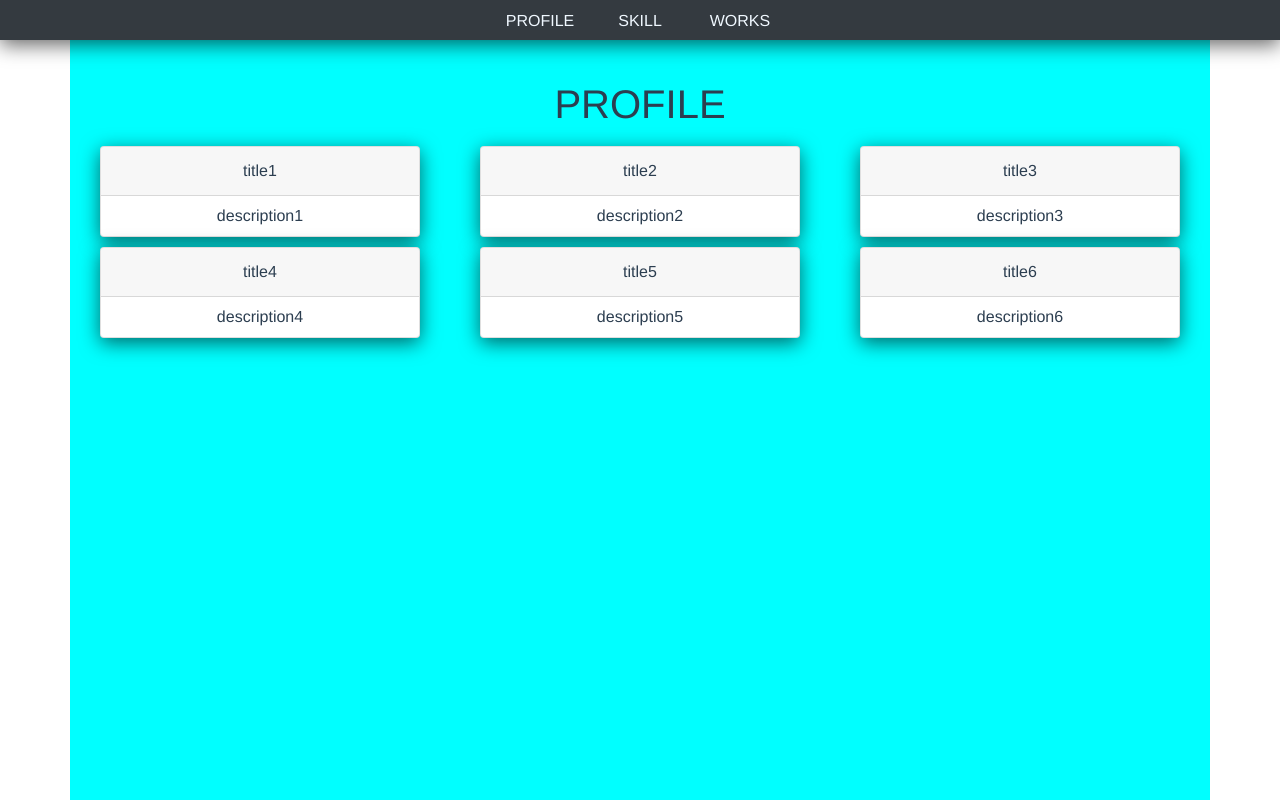
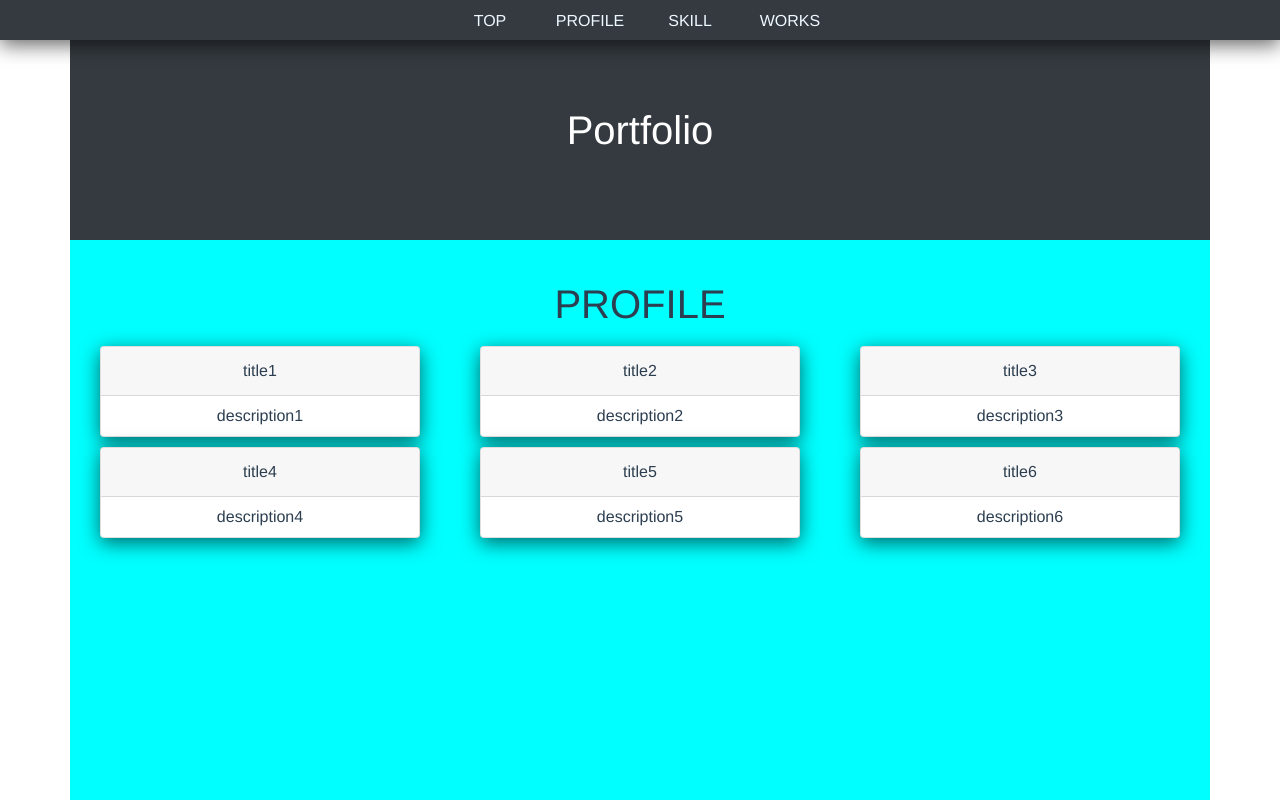
Before and after one commit to mkdk09/portfolio, a Vue app: page / in a window 1280 px wide. Shown: the top 800 px of the page. Built offline with nearby package versions, Linux system fonts and the light colour scheme.

Commit message:
topを追加

```diff
--- a/src/App.vue
+++ b/src/App.vue
@@ -1,6 +1,7 @@
 <template>
   <div id="app">
     <navbar />
+    <top />
     <profile />
     <skill />
     <works />
@@ -9,6 +10,7 @@
 
 <script>
 import navbar from './components/Navbar.vue'
+import top from './views/top.vue'
 import profile from './views/profile.vue'
 import skill from './views/skill.vue'
 import works from './views/works.vue'
@@ -17,6 +19,7 @@ export default {
   name: 'App',
   components: {
     profile,
+    top,
     skill,
     works,
     navbar
@@ -34,6 +37,10 @@ export default {
   margin-top: 40px;
 }
 
+#top {
+  padding-top: 40px;
+}
+
 #profile {
   padding-top: 40px;
 }
--- a/src/components/Navbar.vue
+++ b/src/components/Navbar.vue
@@ -3,6 +3,7 @@
         <nav class="navbar navbar-expand  navbar-dark bg-dark fixed-top">
             <div class="collapse navbar-collapse justify-content-center custom-nav" id="navbarSupportedContent">
                 <div class="navbar-nav">
+                    <a v-scroll-to="'#top'">TOP</a>
                     <a v-scroll-to="'#profile'">PROFILE</a>
                     <a v-scroll-to="'#skill'">SKILL</a>
                     <a v-scroll-to="'#works'">WORKS</a>
--- /dev/null
+++ b/src/views/top.vue
@@ -0,0 +1,17 @@
+<template>
+    <div class="top container" id="top">
+        <h1>Portfolio</h1>
+    </div>
+</template>
+
+<style scoped>
+.top {
+    height: 200px;
+    background-color: #343a40;
+}
+
+h1 {
+    color: white;
+    line-height: 100px;
+}
+</style>
```
